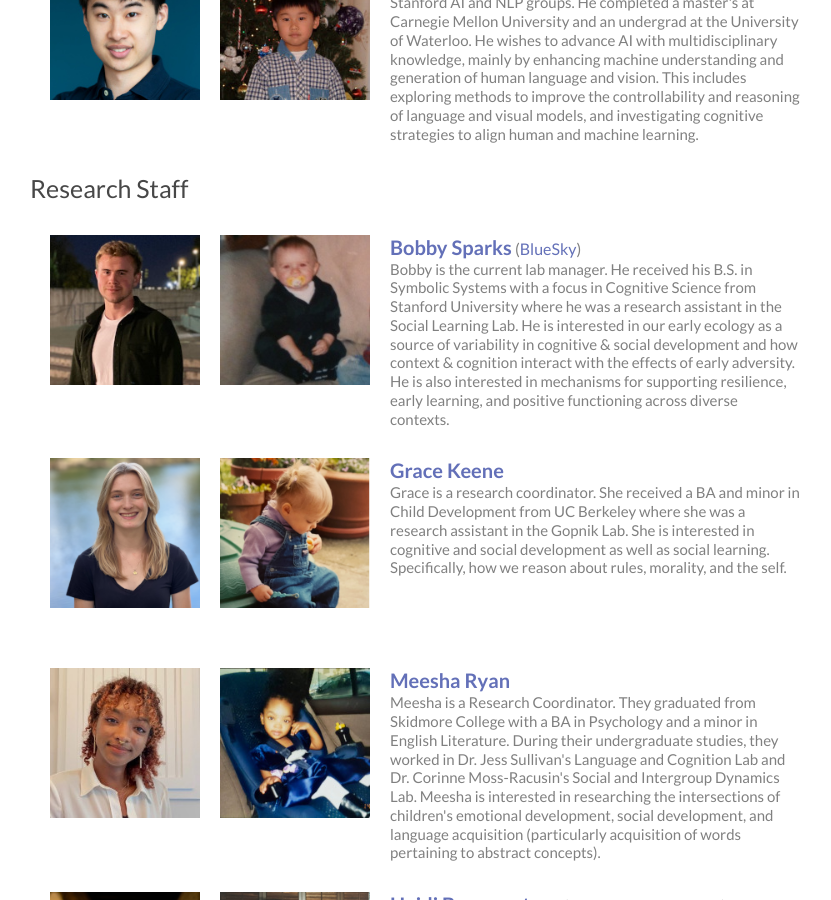
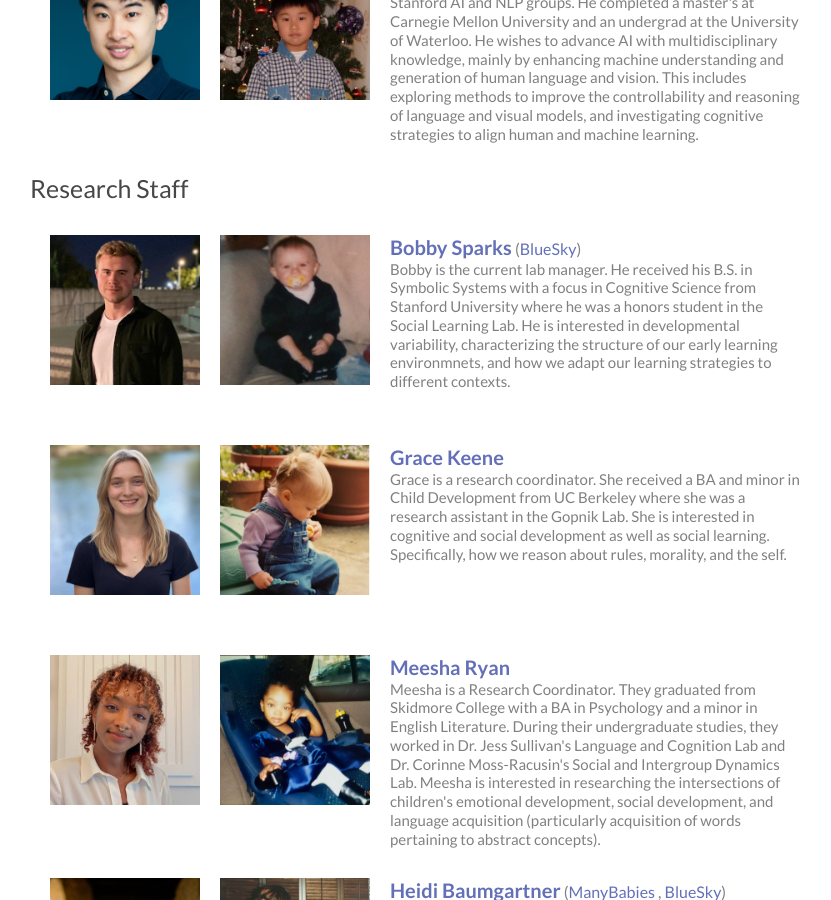
Before and after one commit to langcog/website, a Jekyll site: the page built from 02-people.html, in a window 1280 px wide and 900 px high, scrolled down 3195 px. Shown: the whole window, without its empty margins (235-1066 px from the left). Built offline with Jekyll 4.4.1, drawn with Linux system fonts in a browser that asks for light colours; nearby versions of some CDN libraries; a script that is not in the unit is left out.

Commit message:
people update

```diff
--- a/_data/langcoglab.yml
+++ b/_data/langcoglab.yml
@@ -125,9 +125,8 @@
       bio:
         - >
           Bobby is the current lab manager. He received his B.S. in Symbolic Systems with a focus in Cognitive Science
-          from Stanford University where he was a research assistant in the Social Learning Lab. He is interested in our early ecology
-          as a source of variability in cognitive & social development and how context & cognition interact with the effects of early adversity.
-          He is also interested in mechanisms for supporting resilience, early learning, and positive functioning across diverse contexts.
+          from Stanford University where he was a honors student in the Social Learning Lab. He is interested in developmental variability,
+          characterizing the structure of our early learning environmnets, and how we adapt our learning strategies to different contexts.
     - name: Grace Keene
       img: grace.png
       baby: grace_baby.png
```
